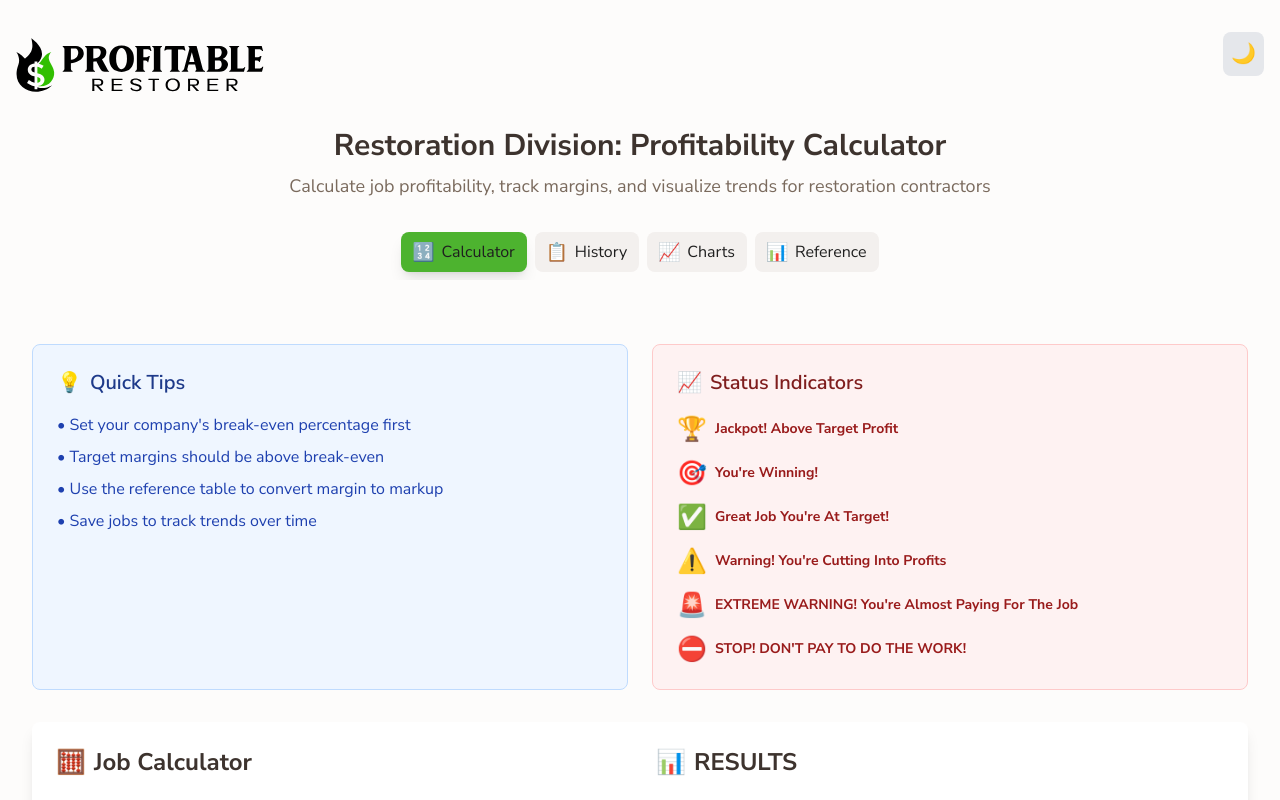
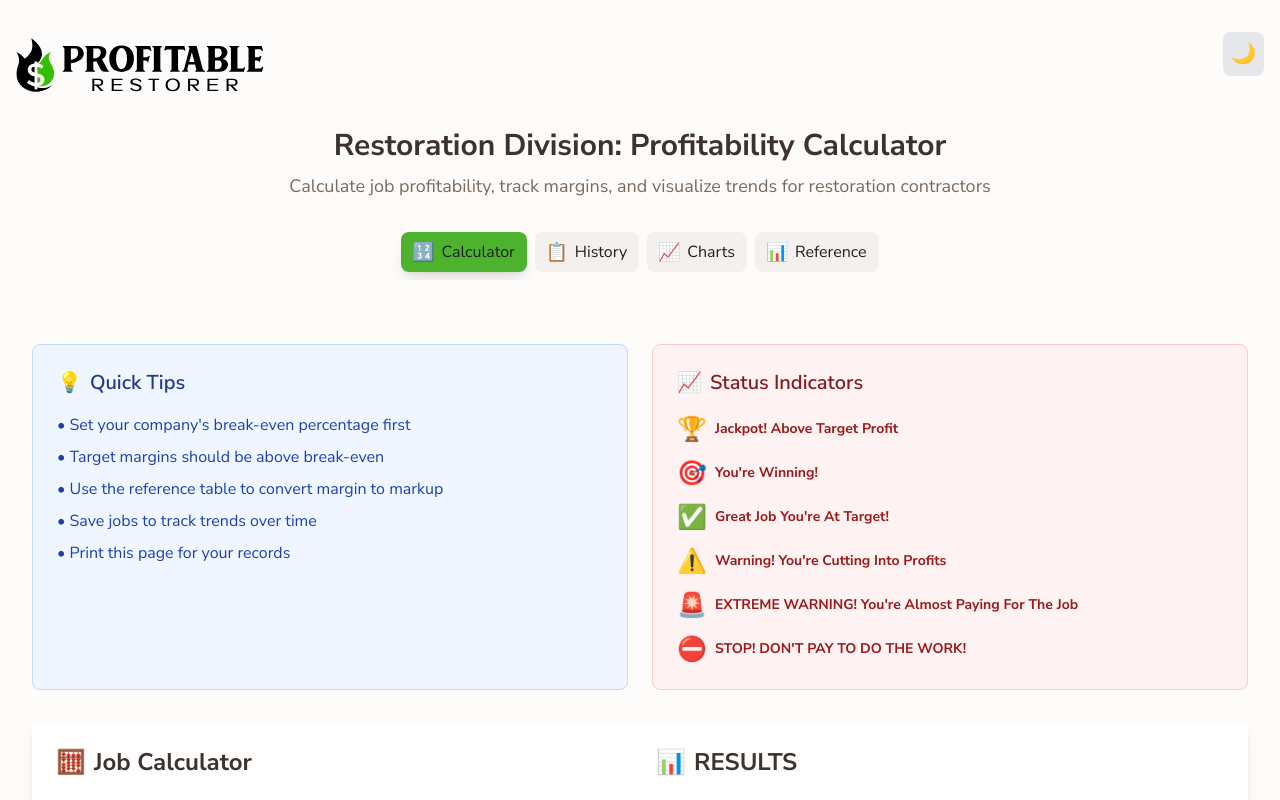
Before and after one commit to KayFernPR/Division-Calculator, a React (Vite) app: page / in a window 1280 px wide. Shown: the top 800 px of the page. Built offline with nearby package versions, Linux system fonts and the light colour scheme.

Commit message:
Add 'Print this page for your records' to Quick Tips section

```diff
--- a/src/components/Calculator.jsx
+++ b/src/components/Calculator.jsx
@@ -290,6 +290,7 @@ const Calculator = () => {
             <li>• Target margins should be above break-even</li>
             <li>• Use the reference table to convert margin to markup</li>
             <li>• Save jobs to track trends over time</li>
+            <li>• Print this page for your records</li>
           </ul>
         </div>
 
```
